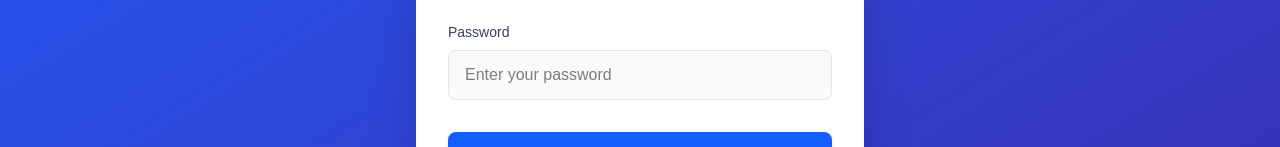
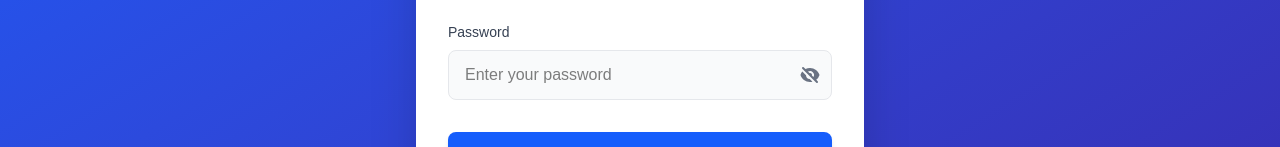
Before and after one commit to randiranirman/Learning-Management-System, a React (Vite) app in the folder frontend/: page / in a window 1280 px wide. Shown: the part 374-521 px from the top of the page. Built offline with nearby package versions, Linux system fonts and the light colour scheme.

Commit message:
created the password visibility function

```diff
--- a/frontend/src/pages/Login.jsx
+++ b/frontend/src/pages/Login.jsx
@@ -11,6 +11,8 @@
   const [password, setPassword] = useState("");
   const [loading, setLoading] = useState(false);
   const [error, setError] = useState(null);
+  const [showPassword, setShowPassword] = useState(false);
+
 
   useEffect(() => {
     setTimeout(() => setFadeIn(true), 100);
@@ -49,6 +51,11 @@
     }
   };
 
+  const togglePasswordVisibility =  ( ) => {
+    setShowPassword(!showPassword);
+
+  }
+
   return (
     <div className="flex items-center justify-center min-h-screen bg-gradient-to-br from-blue-600 to-indigo-800">
       <div
@@ -86,13 +93,30 @@
             <label className="block text-gray-700 text-sm font-medium mb-2">Password</label>
             <div className="relative">
               <input
-                type="password"
+                type={ showPassword ? "text" : "password"}
                 value={password}
                 onChange={(e) => setPassword(e.target.value)}
                 placeholder="Enter your password"
                 className="w-full px-4 py-3 bg-gray-50 border border-gray-200 rounded-lg focus:ring-2 focus:ring-blue-500 focus:border-blue-500 focus:outline-none transition-all"
                 required
               />
+               <button
+                type="button"
+                onClick={togglePasswordVisibility}
+                className="absolute inset-y-0 right-0 pr-3 flex items-center text-gray-500 hover:text-gray-700 focus:outline-none"
+              >
+                {showPassword ? (
+                  <svg xmlns="http://www.w3.org/2000/svg" className="h-5 w-5" viewBox="0 0 20 20" fill="currentColor">
+                    <path d="M10 12a2 2 0 100-4 2 2 0 000 4z" />
+                    <path fillRule="evenodd" d="M.458 10C1.732 5.943 5.522 3 10 3s8.268 2.943 9.542 7c-1.274 4.057-5.064 7-9.542 7S1.732 14.057.458 10zM14 10a4 4 0 11-8 0 4 4 0 018 0z" clipRule="evenodd" />
+                  </svg>
+                ) : (
+                  <svg xmlns="http://www.w3.org/2000/svg" className="h-5 w-5" viewBox="0 0 20 20" fill="currentColor">
+                    <path fillRule="evenodd" d="M3.707 2.293a1 1 0 00-1.414 1.414l14 14a1 1 0 001.414-1.414l-1.473-1.473A10.014 10.014 0 0019.542 10C18.268 5.943 14.478 3 10 3a9.958 9.958 0 00-4.512 1.074l-1.78-1.781zm4.261 4.26l1.514 1.515a2.003 2.003 0 012.45 2.45l1.514 1.514a4 4 0 00-5.478-5.478z" clipRule="evenodd" />
+                    <path d="M12.454 16.697L9.75 13.992a4 4 0 01-3.742-3.741L2.335 6.578A9.98 9.98 0 00.458 10c1.274 4.057 5.065 7 9.542 7 .847 0 1.669-.105 2.454-.303z" />
+                  </svg>
+                )}
+              </button>
             </div>
           </div>
 
```
